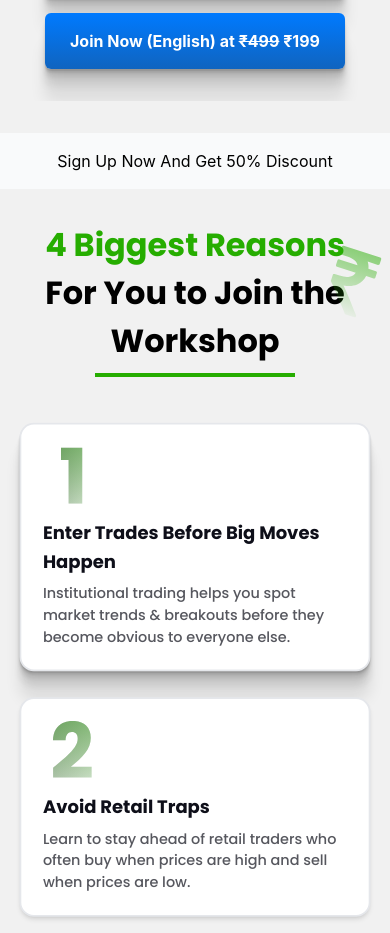
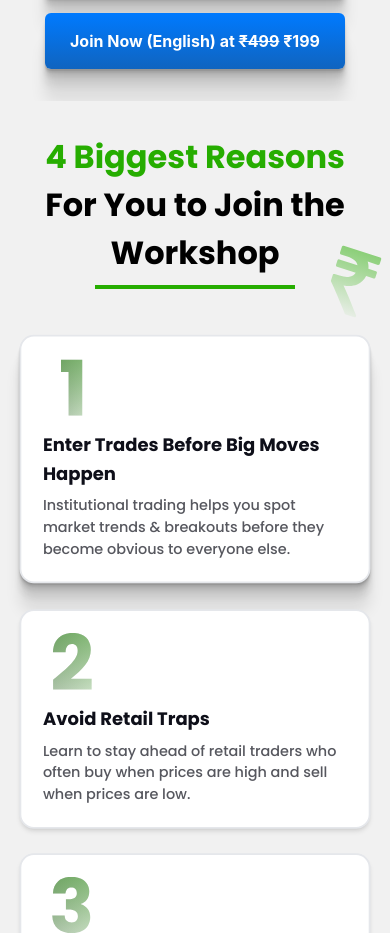
Before and after one commit to vikrantkkk/investing, a React (Vite) app: page / in a window 390 px wide. Shown: the part 1900-2833 px from the top of the page. Built offline with nearby package versions, Linux system fonts and the light colour scheme; a web font is replaced by a local one.

Commit message:
stripe coupon of 50% modified

```diff
--- a/src/components/WorkShop.jsx
+++ b/src/components/WorkShop.jsx
@@ -39,9 +39,6 @@ const allIcon = [
 const WorkShop = () => {
   return (
     <div className="relative flex md:border-b-2 dark:border-none flex-col md:gap-12 gap-8  h-auto w-screen md:px-4 py-8 dark:bg-darkBackGround bg-[#F1F1F1]">
-      <div className="w-full md:hidden flex dark:hidden p-4 bg-[#F9FAFB] justify-center items-center flex-row">
-        Sign Up Now And Get 50% Discount
-      </div>
       {/* Heading Section */}
       <div className="font-poppins md:block hidden text-center text-[40px] leading-[60px] font-bold ">
         <span className="text-figmaGreen">4 Biggest Reasons</span>
@@ -62,7 +59,7 @@ const WorkShop = () => {
       {/* Cards Section */}
       <div className="flex w-full md:gap-8  ld:gap-20  flex-wrap justify-center">
         {allIcon.map((item, index) => (
-            <div
+          <div
             key={index}
             className={`md:w-64 ld:w-72 w-full cursor-pointer scale-90 h-auto border-2  dark:border-[#FFFFFF]/[0.1] .. dark:bg-[#FFFFFF26]/[0.15] bg-white p-6 rounded-2xl flex flex-col items-start transition-all duration-300 ease-in-out ${
               index === 0
```
